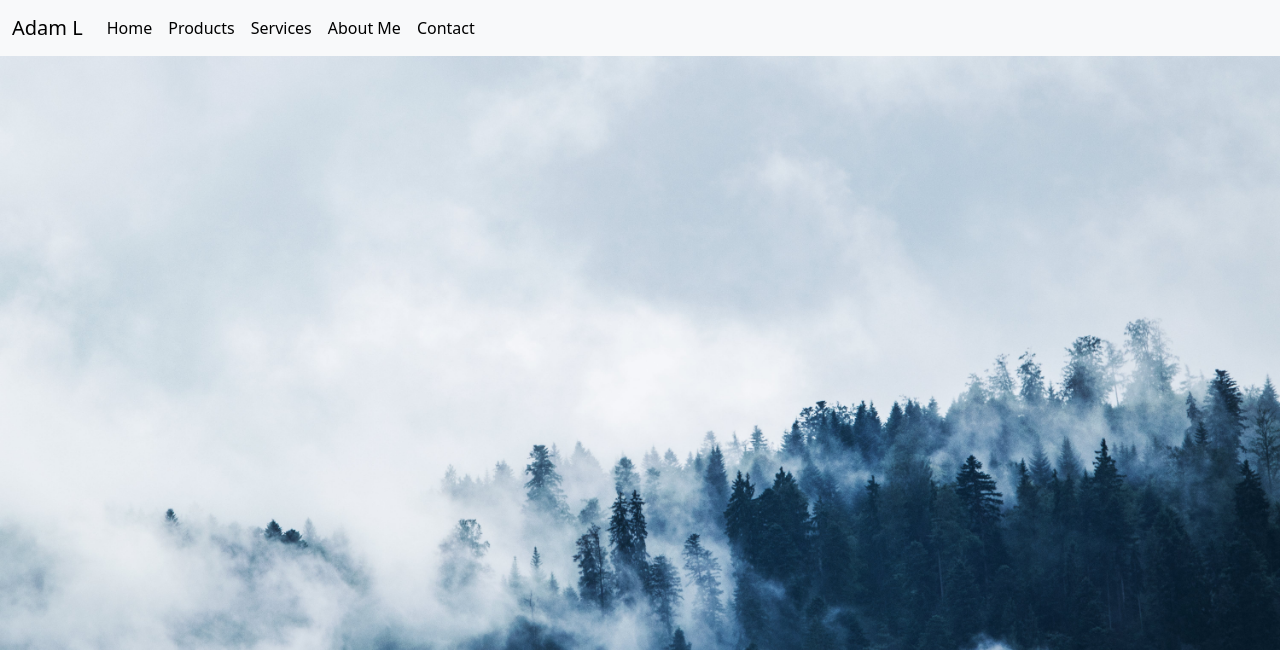
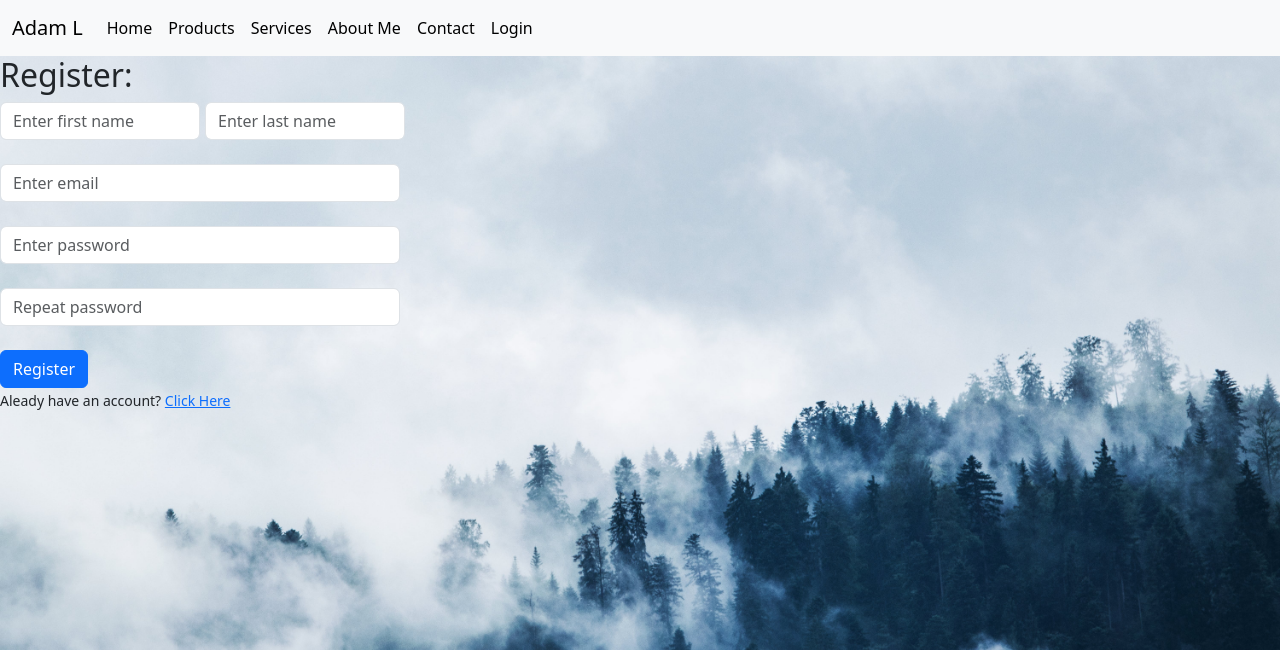
Before and after one commit to AdamL-DC/INFT2202---Web-Development---CSS, a web app: file Assignments/Lab-2/register.html in a window 1280 px wide. Shown: the top 650 px of the page. Run offline with its HTML, style and script files only (its server is not run), Linux system fonts and the light colour scheme; some libraries are stand-ins or nearby versions.

Commit message:
finished login page finishing registration validation

```diff
--- a/Assignments/Lab-2/register.html
+++ b/Assignments/Lab-2/register.html
@@ -1,13 +1,25 @@
+<!--
+    Name: Adam Lamoureux
+    Student Id: 100903015
+    Date Completed: 2024-02-22
+-->
+
 <!DOCTYPE html>
 <html lang="en">
 <head>
     <meta charset="UTF-8">
     <meta name="viewport" content="width=device-width, initial-scale=1.0">
-    <script defer src="./scripts/app.js"></script>
     <script src="./node_modules/bootstrap/dist/js/bootstrap.min.js"></script>
     <link rel="stylesheet" href="./style/style.css">
     <link rel="stylesheet" href="./node_modules/bootstrap/dist/css/bootstrap.min.css">
     <link rel="stylesheet" href="./node_modules/font-awesome/css/font-awesome.min.css">
+    <script
+      defer
+      src="https://code.jquery.com/jquery-3.7.1.min.js"
+      integrity="sha256-/JqT3SQfawRcv/BIHPThkBvs0OEvtFFmqPF/lYI/Cxo="
+      crossorigin="anonymous"
+    ></script>
+    <script defer src="./scripts/app.js"></script>
     <title>Register</title>
 </head>
 <body>
@@ -36,13 +48,48 @@
                     <li class="nav-item">
                         <a class="nav-link active" aria-current="page" href="contact.html">Contact</a>
                     </li>
+                    <li class="nav-item">
+                        <a class="nav-link active" aria-current="page" href="./login.html">Login</a>
+                    </li>
                 </ul>
             </div>
         </div>
     </nav>
 
+    <h2>Register:</h2>
 
+    <form id="registerForm">
+        <div class="form-group" id="NameForms">
+            <input type="text" class="form-control" id="firstName" placeholder="Enter first name">
 
+            <input type="text" class="form-control" id="lastName" placeholder="Enter last name">
+        </div>
+
+        <br>
+
+        <div class="form-group">
+            <input type="email" class="form-control" id="Email" placeholder="Enter email">
+        </div>
+
+        <br>
+
+        <div class="form-group">
+            <input type="password" class="form-control" id="Password" placeholder="Enter password">
+        </div>
+
+        <br>
+
+        <div class="form-group">
+            <input type="password" class="form-control" id="repeatPassword" placeholder="Repeat password">
+        </div>
+
+        <br>
+
+        <button type="submit" class="btn btn-primary">Register</button>
+
+      </form>
+
+      <small>Aleady have an account? <a href="./login.html">Click Here</a></small>
 
 
 </body>
--- a/Assignments/Lab-2/scripts/app.js
+++ b/Assignments/Lab-2/scripts/app.js
@@ -1,6 +1,89 @@
 // Name: Adam Lamoureux
 // Student ID: 100903015
-// Date Completed: 2024-02-06 (srry it's late had nightmare weekend)
+// Date Completed: 2024-02-22
+
+$(document).ready(function () {
+    console.log("DOM is ready to be manipulated")
+
+
+    // login form control
+    $('#loginForm').submit(function(event){
+        //prevents default refresh on submit
+        event.preventDefault();
+
+        //gets the inputted contents of the form
+        let username = $('#Username').val().trim();
+        let password = $('#Password').val().trim();
+
+        //creates nav elements with user's username and gets the loginLink element to be re appended
+        let $nameDisplay = $( '<li class="nav-item"> <a class="nav-link active" aria-current="page">' + username + '</a></li>'),
+        loginLink = document.getElementById( "loginLink" );
+
+        // appends the new nav elements onto the navigation bar
+        $('.navbar-nav').append( $nameDisplay, loginLink);
+    })
+
+
+    //creates error message div and hides on loading the page
+
+    $("#registerForm").prepend('<div id="ErrorMessage"></div>');
+    $("#ErrorMessage").hide();
+
+    //register form control
+    $('#registerForm').submit(function(event){
+        //prevents default refresh on submit
+        event.preventDefault();
+
+        $('#ErrorMessage').html("");
+        $('#ErrorMessage').html("<p><strong>ERROR/S:</strong></p>");
+        $("#ErrorMessage").hide();
+
+        //gets the inputted contents of the form
+        let firstName = $('#firstName').val().trim();
+        let lastName = $('#lastName').val().trim();
+        let email = $('#Email').val().trim();
+        let password = $('#Password').val().trim();
+        let confirmPassword = $('#repeatPassword').val().trim();
+
+        //variable used for validation
+        let isValid = true;
+
+        console.log(firstName);
+        console.log(lastName);
+        console.log(email);
+        console.log(password);
+        console.log(confirmPassword);
+
+
+        //check first name is longer than 2 chars
+        if (firstName.length < 2){
+            isValid = false;
+            $('#ErrorMessage').append("<p>Please ensure first name is longer than 2 characters!</p>");
+            $('#ErrorMessage').show();
+        }
+
+        //check last name is longer than 2 chars
+        if (lastName.length < 2){
+            isValid = false;
+            $('#ErrorMessage').append("<p>Please ensure last name is longer than 2 characters!</p>");
+            $('#ErrorMessage').show();
+        }
+
+        //check last name is longer than 2 chars
+        if (email.length < 8){
+            isValid = false;
+            $('#ErrorMessage').append("<p>Please ensure email address is longer than 8 characters!</p>");
+            $('#ErrorMessage').show();
+        }
+    })
+
+
+
+
+
+
+
+});
 
 // Page contents
 
@@ -137,8 +220,8 @@ similar systems to those designed in my courses for some personal game developme
 
 
 populateServices();
-populateProducts();
-populateHome();
+//populateProducts();
+//populateHome();
 
 
 function populateServices(){
@@ -147,14 +230,14 @@ function populateServices(){
     const databaseDeveloper = document.querySelector("#databaseDeveloper").innerHTML = databaseDeveloperContent;
 }
 
-function populateProducts(){
+//function populateProducts(){
 // Populate the products page
-const evangelion = document.querySelector("#evangelion").innerHTML = evangelionContent;
-const productsContext = document.querySelector("#productsContext").innerHTML = productsContextContent;
-const theGentlemen = document.querySelector("#theGentlemen").innerHTML = theGentlemenContent;
-const maniac = document.querySelector("#maniac").innerHTML = maniacContent;
-}
+//const evangelion = document.querySelector("#evangelion").innerHTML = evangelionContent;
+//const productsContext = document.querySelector("#productsContext").innerHTML = productsContextContent;
+//const theGentlemen = document.querySelector("#theGentlemen").innerHTML = theGentlemenContent;
+//const maniac = document.querySelector("#maniac").innerHTML = maniacContent;
+//}
 
-function populateHome(){
-const Welcome = document.querySelector("#welcomeMessage").innerHTML = welcomeContent;
-}
+//function populateHome(){
+//const Welcome = document.querySelector("#welcomeMessage").innerHTML = welcomeContent;
+//}
--- a/Assignments/Lab-2/style/style.css
+++ b/Assignments/Lab-2/style/style.css
@@ -45,6 +45,25 @@ body {
     height: 400px;
 }
 
-#loginForm{
+#loginForm, #registerForm{
     width: 400px;
 }
+
+#NameForms{
+    align-items: center;
+    display: grid;
+    grid-template-columns: 1fr 1fr;
+    column-gap: 5px;
+    width: auto;
+}
+
+#firstName, #lastName{
+    width: 200px;
+}
+
+#ErrorMessage{
+    width: auto;
+    height: auto;
+    background-color: rgba(255, 0, 0, 0.541);
+    border-radius: 10px;
+}
```
Also changed, not shown: Assignments/Lab-2/about.html (+12 -3 lines), Assignments/Lab-2/contact.html (+10 -1 lines), Assignments/Lab-2/index.html (+10 -1 lines), Assignments/Lab-2/login.html (+20 -5 lines), Assignments/Lab-2/product.html (+10 -1 lines), Assignments/Lab-2/services.html (+10 -1 lines).
